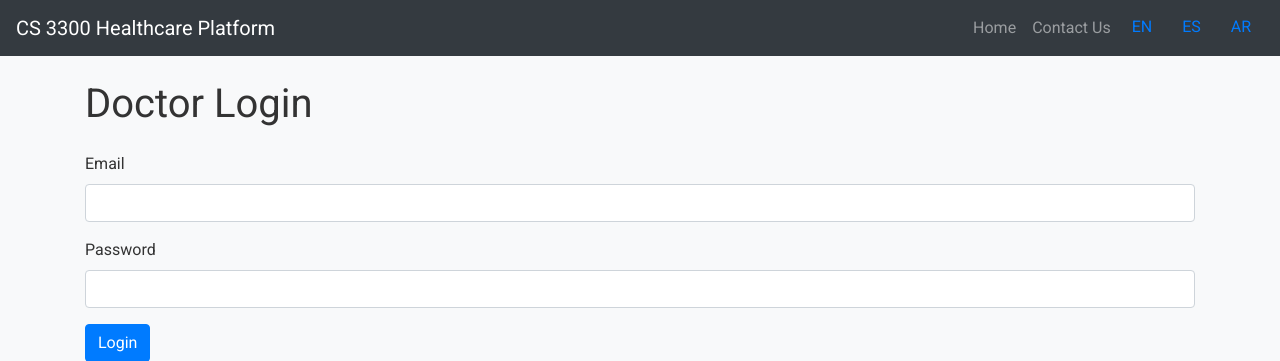
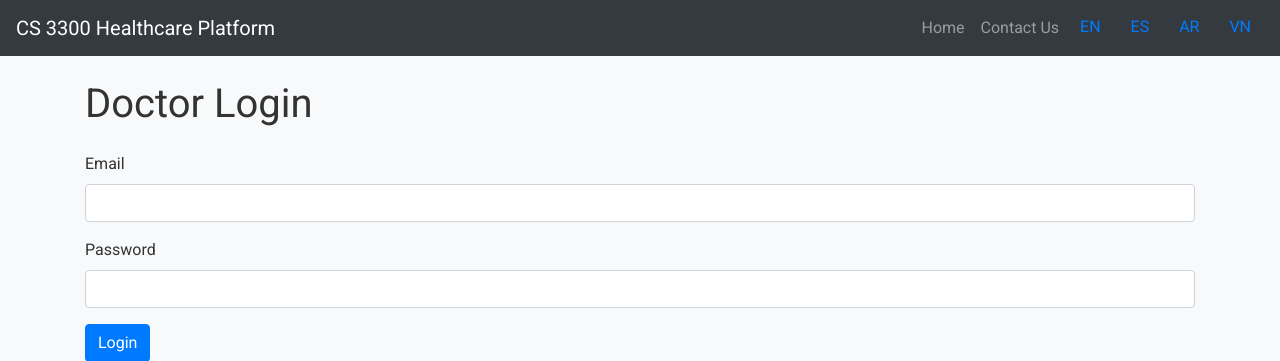
Before and after one commit to AzizAlghamdi/CS3300PROJECT, a Flask app: template templates/doctor_login.html in a window 1280 px wide. Shown: the top 361 px of the page. Run offline with Flask 3, Linux system fonts and the light colour scheme; the template is opened without the code that fills it, so the values that code supplies are empty; parts of the project's set-up code (start-up, migrations or seed data) failed here and were passed over; some libraries are stand-ins or nearby versions.

Commit message:
Update doctor_login.html

```diff
--- a/templates/doctor_login.html
+++ b/templates/doctor_login.html
@@ -22,6 +22,7 @@
                     <button id="translate-en" class="btn btn-link">EN</button>
                     <button id="translate-es" class="btn btn-link">ES</button>
                     <button id="translate-ar" class="btn btn-link">AR</button>
+                    <button id="translate-vn" class="btn btn-link">VN</button>
                 </li>
             </ul>
         </div>
```
